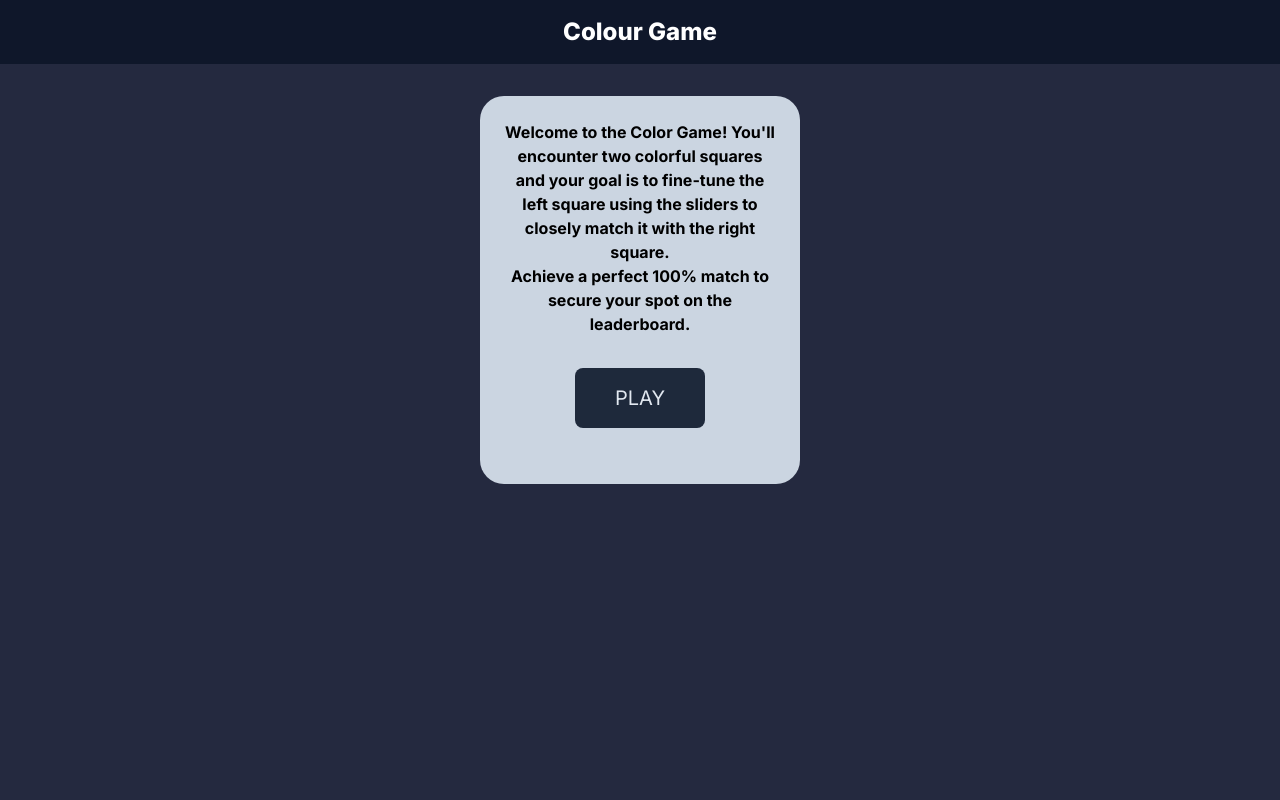
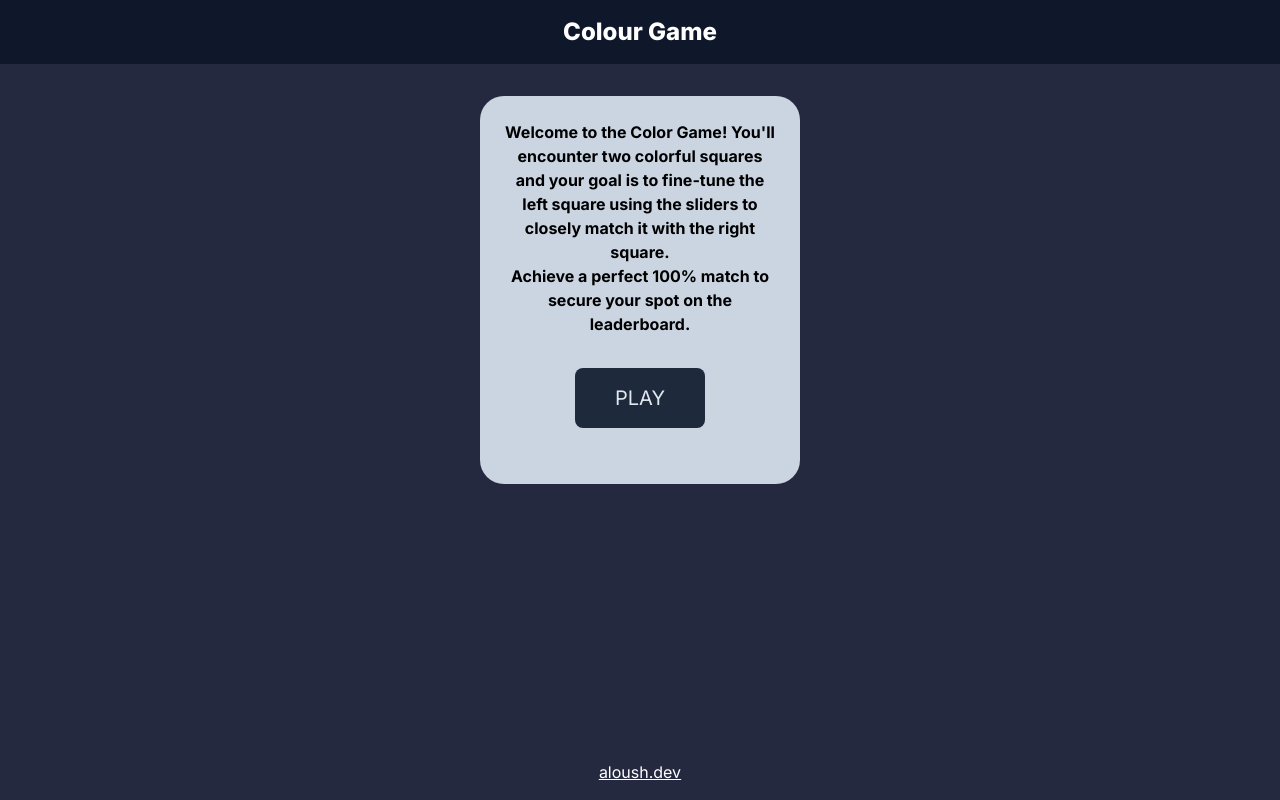
Before and after one commit to aloush-dev/colour-game, a Next.js app: page / in a window 1280 px wide. Built offline with nearby package versions, Linux system fonts and the light colour scheme.

Commit message:
add link to portfolio

```diff
--- a/src/app/page.tsx
+++ b/src/app/page.tsx
@@ -3,12 +3,18 @@
 import { Header } from "./components/Header";
 import { SliderContextProvider, useSlider } from "./context/SliderContext.tsx";
 import { GameBoard } from "./components/GameBoard.tsx";
+import Link from "next/link";
 export default function Home() {
   return (
     <SliderContextProvider>
       <main className="h-screen w-screen bg-[#24293f] text-white flex flex-col">
-      <Header />
+        <Header />
         <GameBoard />
+        <div className="text-center fixed bottom-0 inset-x-0 flex justify-center items-end p-4 underline">
+          <Link href="https://www.aloush.dev" target="_blank">
+            aloush.dev
+          </Link>
+        </div>
       </main>
     </SliderContextProvider>
   );
```
